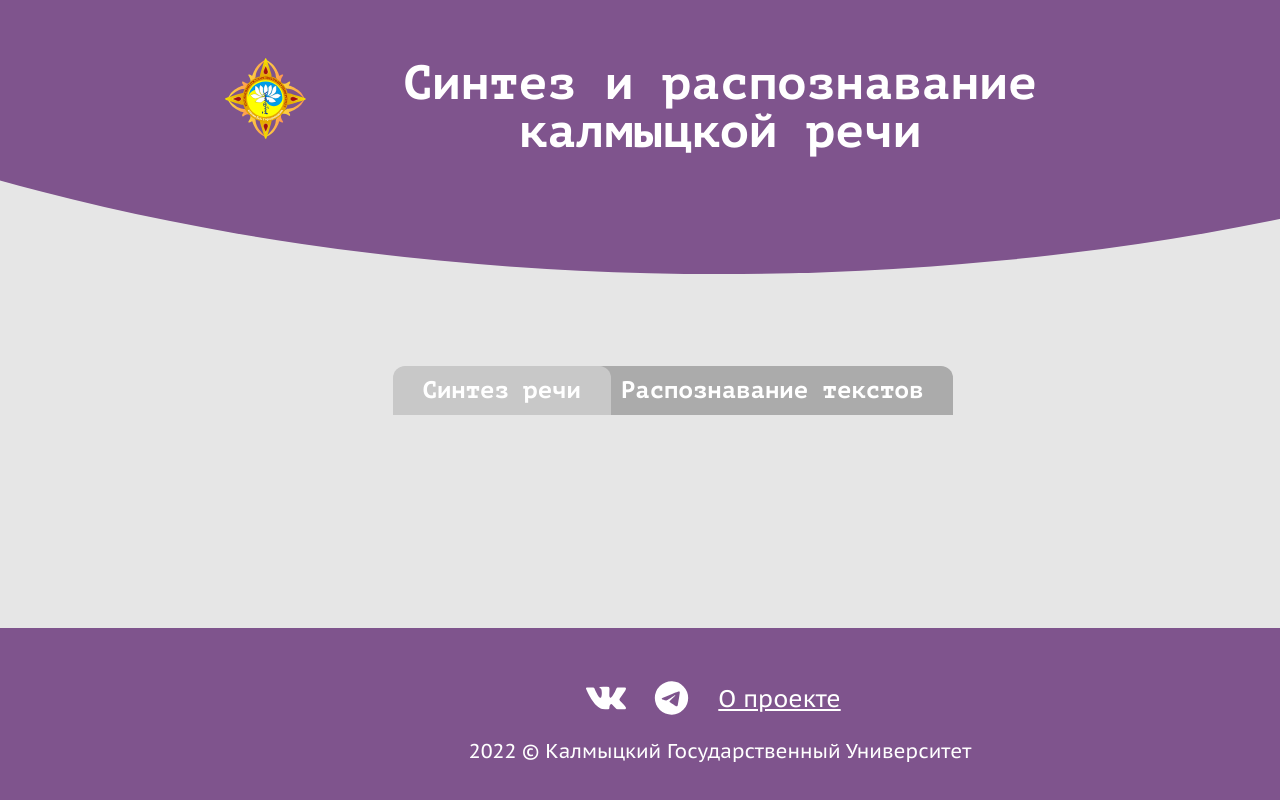
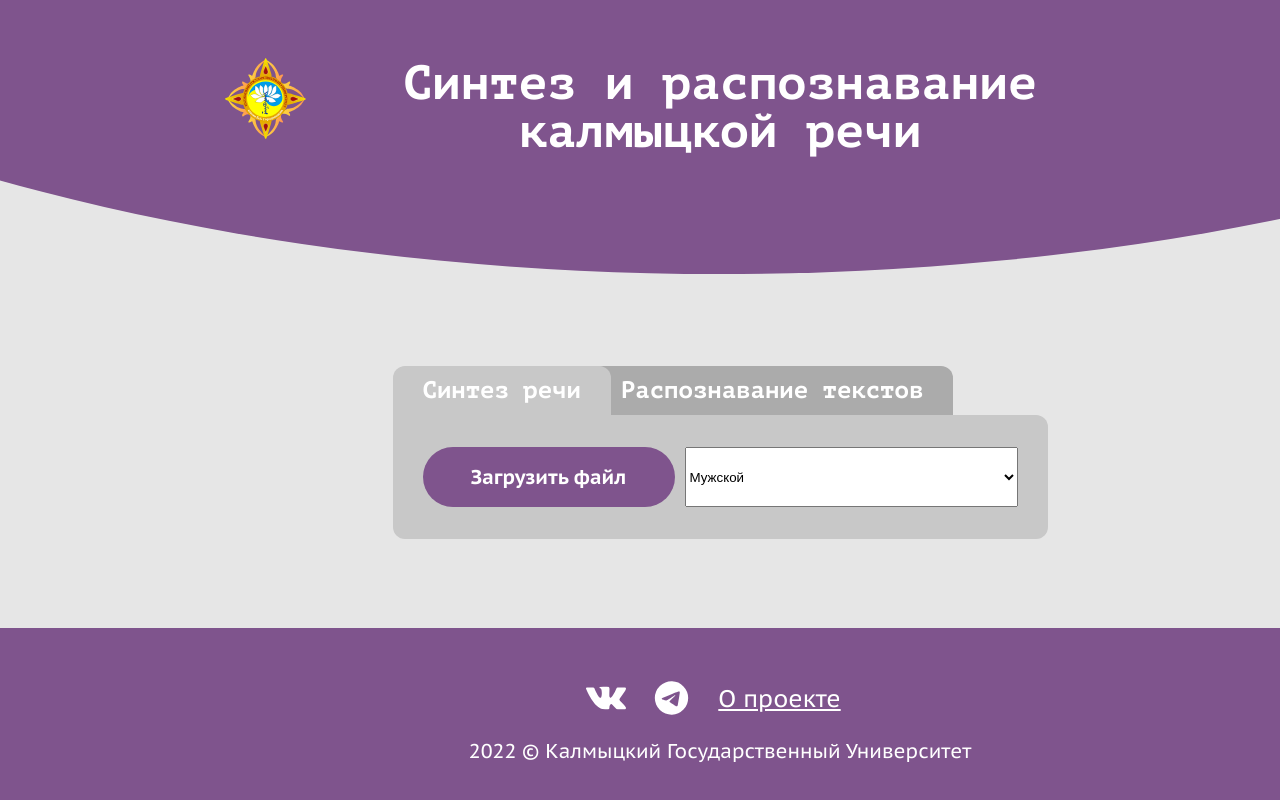
Before and after one commit to Gantelia/kalm-rus-dictionary, a React (Create React App) app in the folder frontend/: page / in a window 1280 px wide. Shown: the top 800 px of the page. Built offline with nearby package versions, Linux system fonts and the light colour scheme.

Commit message:
Добавит загрузку файла, стандартный селект

```diff
--- /dev/null
+++ b/frontend/src/components/load-file-button/load-file-button.scss
@@ -0,0 +1,6 @@
+@import '../../sass/mixins.scss';
+
+.load-file {
+  @include button();
+  @include primaryButton();
+}
--- /dev/null
+++ b/frontend/src/components/load-file-button/load-file-button.tsx
@@ -0,0 +1,43 @@
+import { ChangeEvent } from 'react';
+import './load-file-button.scss';
+
+type LoadFileButtonProps = {
+  isDisabled: boolean;
+  onFileLoad: (text: string) => void;
+};
+
+function LoadFileButton({ isDisabled, onFileLoad }: LoadFileButtonProps) {
+  // Читает контент из загруженного файла
+  const handleFileLoad = async (evt: ChangeEvent<HTMLInputElement>) => {
+    evt.preventDefault();
+    const reader = new FileReader();
+    evt.target.files && reader.readAsText(evt.target.files[0]);
+    reader.onload = async (evt) => {
+      if (typeof evt.target?.result === 'string') {
+        const text = evt.target?.result as string;
+        onFileLoad(text);
+      }
+    };
+  };
+
+  return (
+    <>
+      <input
+        className="visually-hidden"
+        type="file"
+        id="load-file"
+        accept=".txt"
+        onClick={(evt) => (evt.currentTarget.value = '')}
+        onChange={(evt) => {
+          handleFileLoad(evt);
+        }}
+        disabled={isDisabled}
+      />
+      <label className="load-file" htmlFor="load-file">
+        Загрузить файл
+      </label>
+    </>
+  );
+}
+
+export default LoadFileButton;
--- /dev/null
+++ b/frontend/src/components/synthesis/synthesis.scss
@@ -0,0 +1,6 @@
+.synthesis__container {
+  display: grid;
+  grid-template-columns: 252px 1fr;
+  column-gap: 10px;
+  row-gap: 24px;
+}
--- /dev/null
+++ b/frontend/src/components/synthesis/synthesis.tsx
@@ -0,0 +1,18 @@
+import { useState } from 'react';
+import LoadFileButton from '../load-file-button/load-file-button';
+import VoiceSelect from '../voice-select/voice-select';
+import './synthesis.scss';
+
+function Synthesis() {
+  const [loadedText, setLoadedText] = useState('');
+  return (
+    <form className="synthesis">
+      <div className="synthesis__container">
+        <LoadFileButton isDisabled={false} onFileLoad={setLoadedText} />
+        <VoiceSelect />
+      </div>
+    </form>
+  );
+}
+
+export default Synthesis;
--- /dev/null
+++ b/frontend/src/components/voice-select/voice-select.tsx
@@ -0,0 +1,10 @@
+function VoiceSelect() {
+  return (
+    <select name="voice">
+      <option value="male">Мужской</option>
+      <option value="female">Женский</option>
+    </select>
+  );
+}
+
+export default VoiceSelect;
--- a/frontend/src/pages/main-page/main-page.scss
+++ b/frontend/src/pages/main-page/main-page.scss
@@ -1,4 +1,5 @@
 @import '../../sass/mixins.scss';
+@import '../../sass/variables.scss';
 
 .main {
   @include main();
@@ -8,3 +9,10 @@
   width: 655px;
   margin: 0 auto;
 }
+
+.tab-content {
+  padding: 32px 30px;
+  background-color: $background-color;
+  border-radius: 12px;
+  border-top-left-radius: 0;
+}
--- a/frontend/src/pages/main-page/main-page.tsx
+++ b/frontend/src/pages/main-page/main-page.tsx
@@ -1,4 +1,5 @@
 import { useState } from 'react';
+import Synthesis from '../../components/synthesis/synthesis';
 import TabLabel from '../../components/tab-label/tab-label';
 import { Tabs } from '../../const';
 import './main-page.scss';
@@ -17,6 +18,10 @@ function MainPage() {
         <TabLabel active={activeTab} onClick={handleTabClick}>
           {Tabs.Recognition}
         </TabLabel>
+        <section className="tab-content">
+          <h2 className="visually-hidden">{activeTab}</h2>
+          {activeTab === Tabs.Synthesis && <Synthesis />}
+        </section>
       </div>
     </main>
   );
```
Also changed, not shown: frontend/src/images/download-icon.svg (added).
